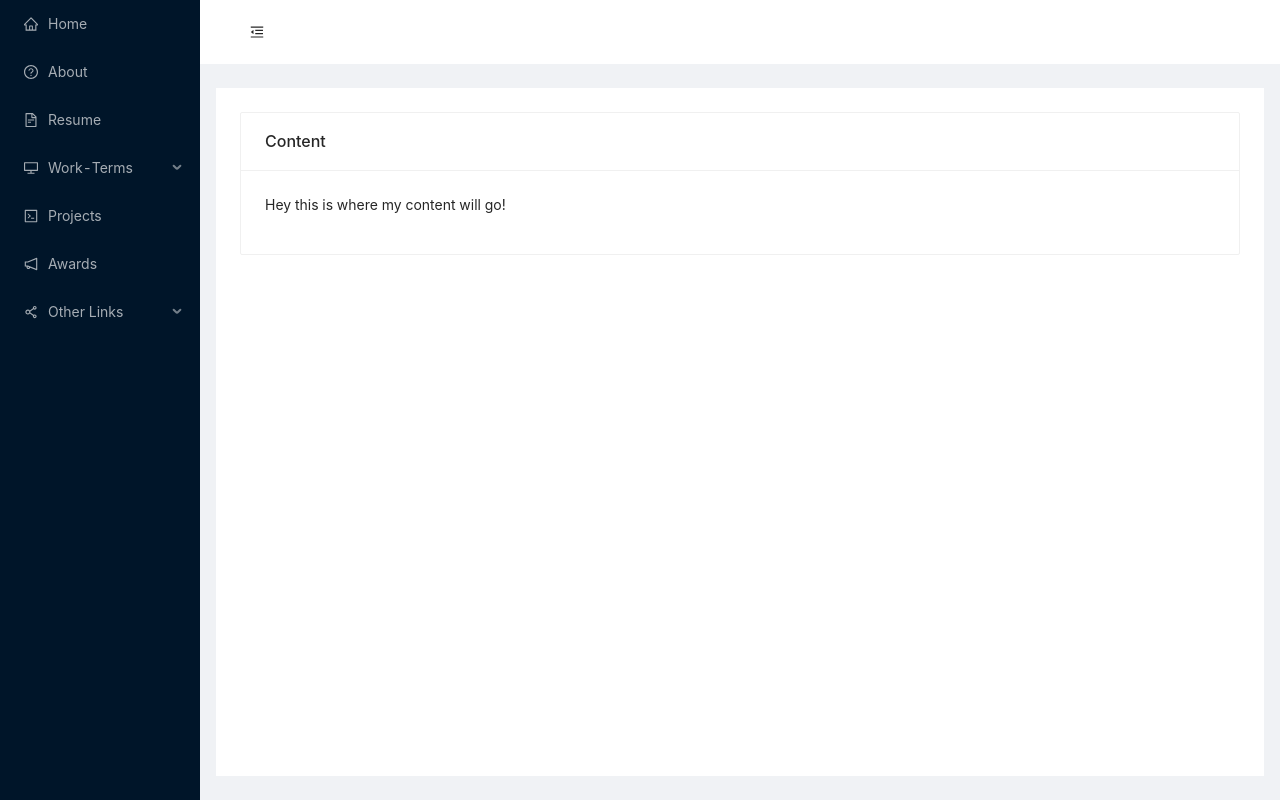
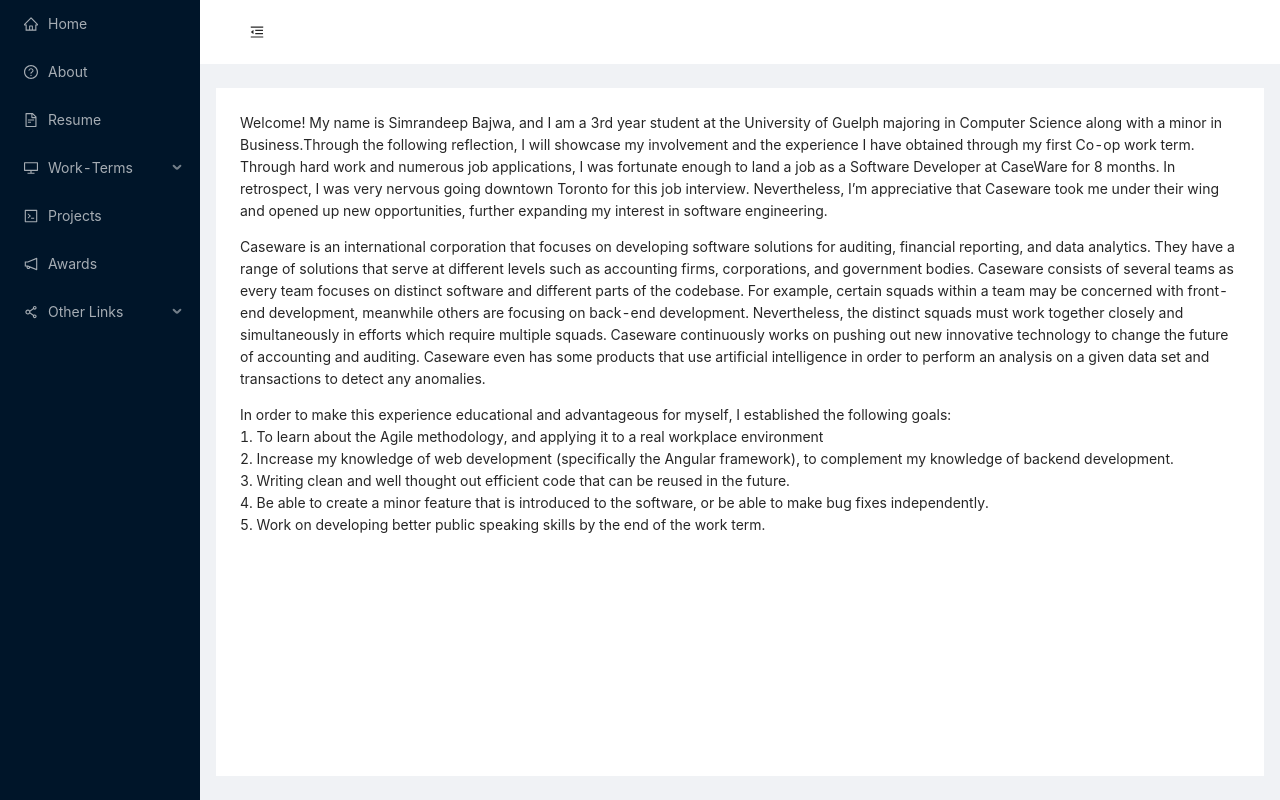
Before and after one commit to deepbajwaa/SimrandeepBajwaPortfolio, a React (Create React App) app: page /SimrandeepBajwaPortfolio/Caseware in a window 1280 px wide. Built offline with nearby package versions, Linux system fonts and the light colour scheme.

Commit message:
Started to work on one of the work-report pages.

```diff
--- a/package.json
+++ b/package.json
@@ -11,6 +11,7 @@
     "antd": "^4.6.6",
     "react": "^16.13.1",
     "react-dom": "^16.13.1",
+    "react-router-dom": "^5.2.0",
     "react-scripts": "3.4.3"
   },
   "scripts": {
--- a/src/App.js
+++ b/src/App.js
@@ -1,13 +1,13 @@
 import React, { Component } from 'react';
 import NavMenu from './components/NavMenu';
-import TextCard from './components/TextCard';
+import CasewarePage from './components/CasewarePage';
 import './App.css';
-
 import { Layout } from 'antd';
 import {
   MenuUnfoldOutlined,
   MenuFoldOutlined,
 } from '@ant-design/icons';
+import {BrowserRouter as Router, Route} from 'react-router-dom';
 
 const { Header, Sider, Content } = Layout;
 
@@ -24,6 +24,7 @@
 
   render() {
     return (
+      <Router>
         <div className="App">
           <Layout style={{minHeight:"100vh"}}>
             <Sider trigger={null} collapsible collapsed={this.state.collapsed}>
@@ -44,11 +45,14 @@
                   padding: 24,
                 }}
               >
-              <TextCard title="Content" body="Hey this is where my content will go!"/>
+
+                <Route path="/SimrandeepBajwaPortfolio" exact/>
+                <Route path="/SimrandeepBajwaPortfolio/Caseware" component={CasewarePage}/>
               </Content>
             </Layout>
           </Layout>
           </div>
+        </Router>
     );
   }
 }
--- /dev/null
+++ b/src/components/CasewarePage.js
@@ -0,0 +1,42 @@
+import React, { Component } from 'react';
+import { Typography } from 'antd';
+
+const { Title, Paragraph } = Typography;
+
+class CasewarePage extends Component {
+    render() {
+        return (
+            <Typography>
+                <Paragraph>
+                    Welcome! My name is Simrandeep Bajwa, and I am a 3rd year student at the University of Guelph majoring in Computer Science
+                    along with a minor in Business.Through the following reflection, I will showcase my involvement and the experience I have
+                    obtained through my first Co-op work term. Through hard work and numerous job applications, I was fortunate enough to land a
+                    job as a Software Developer at CaseWare for 8 months. In retrospect, I was very nervous going downtown Toronto for this job
+                    interview. Nevertheless, I’m appreciative that Caseware took me under their wing and opened up new opportunities, further
+                    expanding my interest in software engineering.
+                </Paragraph>
+                <Paragraph>
+                    Caseware is an international corporation that focuses on developing software solutions for auditing, financial reporting, and
+                    data analytics. They have a range of solutions that serve at different levels such as accounting firms, corporations, and
+                    government bodies. Caseware consists of several teams as every team focuses on distinct software and different parts of the
+                    codebase. For example, certain squads within a team may be concerned with front-end development, meanwhile others are focusing
+                    on back-end development.  Nevertheless, the distinct squads must work together closely and simultaneously in efforts which
+                    require multiple squads. Caseware continuously works on pushing out new innovative technology to change the future of
+                    accounting and auditing. Caseware even has some products that use artificial intelligence in order to perform an analysis on a
+                    given data set and transactions to detect any anomalies.
+                </Paragraph>
+                <Paragraph>
+                    In order to make this experience educational and advantageous for myself, I established the following goals:
+                        <br/>1. To learn about the Agile methodology, and applying it to a real workplace environment
+                        <br/>2. Increase my knowledge of web development (specifically the Angular framework), to complement my knowledge of backend development.
+                        <br/>3. Writing clean and well thought out efficient code that can be reused in the future.
+                        <br/>4. Be able to create a minor feature that is introduced to the software, or be able to make bug fixes independently.
+                        <br/>5. Work on developing better public speaking skills by the end of the work term.
+                </Paragraph>
+            </Typography>
+
+        );
+    }
+}
+
+export default CasewarePage;
--- a/src/components/NavMenu.js
+++ b/src/components/NavMenu.js
@@ -1,5 +1,6 @@
 import React, { Component } from 'react';
 import { Menu } from 'antd';
+import { Link } from 'react-router-dom';
 
 import {
     HomeOutlined,
@@ -25,11 +26,9 @@
             onClick={this.handleClick}
             mode="inline"
             >
-              <ul>
-                <li></li>
-              </ul>
               <Menu.Item icon={<HomeOutlined />}>
                 Home
+                <Link to="/SimrandeepBajwaPortfolio"></Link>
               </Menu.Item>
               <Menu.Item icon={<QuestionCircleOutlined />}>
                 About
@@ -38,7 +37,10 @@
                 Resume
               </Menu.Item>
               <SubMenu icon={<DesktopOutlined />} title="Work-Terms">
-                  <Menu.Item icon={<AuditOutlined />}>CaseWare</Menu.Item>
+                  <Menu.Item icon={<AuditOutlined />}>
+                    CaseWare
+                    <Link to="/SimrandeepBajwaPortfolio/Caseware"></Link>
+                  </Menu.Item>
               </SubMenu>
               <Menu.Item icon={<CodeOutlined />}>
                 Projects
@@ -47,9 +49,15 @@
                 Awards
               </Menu.Item>
               <SubMenu icon={<ShareAltOutlined />} title="Other Links">
-                  <Menu.Item icon={<MailOutlined />}>Email</Menu.Item>
-                  <Menu.Item icon={<GithubOutlined />}>GitHub</Menu.Item>
-                  <Menu.Item icon={<LinkedinOutlined />}>Linkedin</Menu.Item>
+                  <Menu.Item icon={<MailOutlined />}>
+                    <a href = "mailto: sbajwa05@uoguelph.ca">Email</a>
+                  </Menu.Item>
+                  <Menu.Item icon={<GithubOutlined />}>
+                    <a href="https://github.com/deepbajwaa" target="_blank" rel="noopener noreferrer">GitHub</a>
+                  </Menu.Item>
+                  <Menu.Item icon={<LinkedinOutlined />}>
+                    <a href="https://www.linkedin.com/in/simrandeepbajwa/" target="_blank" rel="noopener noreferrer">Linkedin</a>
+                  </Menu.Item>
               </SubMenu>
             </Menu>
         );
```
Also changed, not shown: 1 other file (tests, documents, lock files or other folders). Lines whose indentation alone changed are shown as unchanged.
